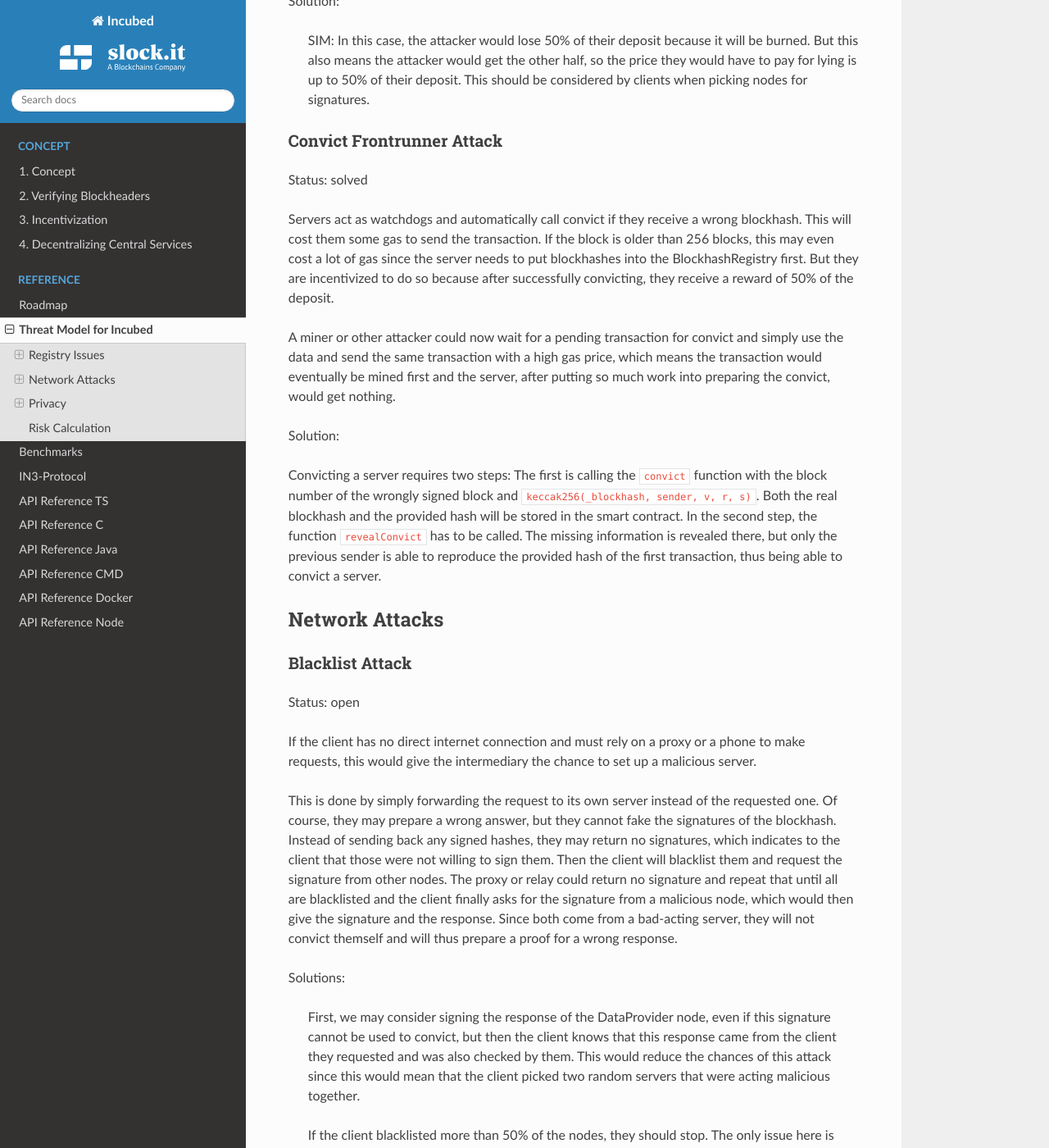
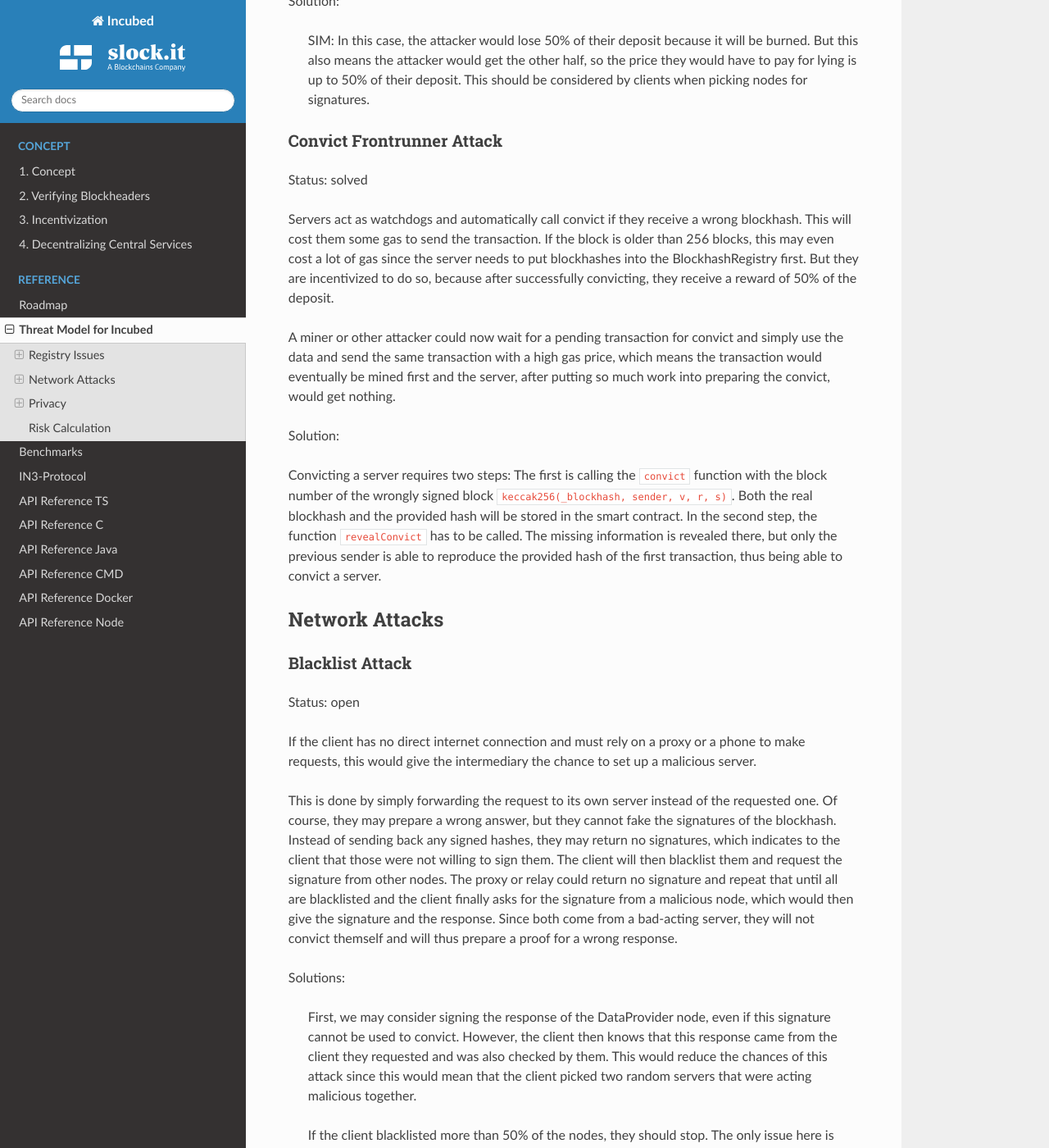
Before and after one commit to blockchainsllc/in3-docs, a Sphinx documentation site: the page built from docs/Threat-Model-for-Incubed.md, in a window 1280 px wide and 1400 px high, scrolled down 2601 px. Shown: the whole window at 82% size. Built offline with Sphinx 7.4.7 and the Read the Docs theme 2.0.0, drawn with Linux system fonts in a browser that asks for light colours; pages that are not in the unit, such as notebooks, are missing from menus; some of the changed text lies outside the part shown.

Commit message:
Update Threat-Model-for-Incubed.md

```diff
--- a/docs/Threat-Model-for-Incubed.md
+++ b/docs/Threat-Model-for-Incubed.md
@@ -60,13 +60,13 @@
 ### Convict Frontrunner Attack
 Status: solved
 
-Servers act as watchdogs and automatically call convict if they receive a wrong blockhash. This will cost them some gas to send the transaction. If the block is older than 256 blocks, this may even cost a lot of gas since the server needs to put blockhashes into the BlockhashRegistry first. But they are incentivized to do so because after successfully convicting, they receive a reward of 50% of the deposit.
+Servers act as watchdogs and automatically call convict if they receive a wrong blockhash. This will cost them some gas to send the transaction. If the block is older than 256 blocks, this may even cost a lot of gas since the server needs to put blockhashes into the BlockhashRegistry first. But they are incentivized to do so, because after successfully convicting, they receive a reward of 50% of the deposit.
 
 A miner or other attacker could now wait for a pending transaction for convict and simply use the data and send the same transaction with a high gas price, which means the transaction would eventually be mined first and the server, after putting so much work into preparing the convict, would get nothing.
 
 Solution:
 
-Convicting a server requires two steps: The first is calling the `convict` function with the block number of the wrongly signed block and `keccak256(_blockhash, sender, v, r, s)`. Both the real blockhash and the provided hash will be stored in the smart contract. In the second step, the function `revealConvict` has to be called. The missing information is revealed there, but only the previous sender is able to reproduce the provided hash of the first transaction, thus being able to convict a server.
+Convicting a server requires two steps: The first is calling the `convict` function with the block number of the wrongly signed block `keccak256(_blockhash, sender, v, r, s)`. Both the real blockhash and the provided hash will be stored in the smart contract. In the second step, the function `revealConvict` has to be called. The missing information is revealed there, but only the previous sender is able to reproduce the provided hash of the first transaction, thus being able to convict a server.
 
 ## Network Attacks
 
@@ -75,11 +75,11 @@
 
 If the client has no direct internet connection and must rely on a proxy or a phone to make requests, this would give the intermediary the chance to set up a malicious server.
 
-This is done by simply forwarding the request to its own server instead of the requested one. Of course, they may prepare a wrong answer, but they cannot fake the signatures of the blockhash. Instead of sending back any signed hashes, they may return no signatures, which indicates to the client that those were not willing to sign them. Then the client will blacklist them and request the signature from other nodes. The proxy or relay could return no signature and repeat that until all are blacklisted and the client finally asks for the signature from a malicious node, which would then give the signature and the response. Since both come from a bad-acting server, they will not convict themself and will thus prepare a proof for a wrong response.
+This is done by simply forwarding the request to its own server instead of the requested one. Of course, they may prepare a wrong answer, but they cannot fake the signatures of the blockhash. Instead of sending back any signed hashes, they may return no signatures, which indicates to the client that those were not willing to sign them. The client will then blacklist them and request the signature from other nodes. The proxy or relay could return no signature and repeat that until all are blacklisted and the client finally asks for the signature from a malicious node, which would then give the signature and the response. Since both come from a bad-acting server, they will not convict themself and will thus prepare a proof for a wrong response.
 
 Solutions:
 
-> First, we may consider signing the response of the DataProvider node, even if this signature cannot be used to convict, but then the client knows that this response came from the client they requested and was also checked by them. This would reduce the chances of this attack since this would mean that the client picked two random servers that were acting malicious together.
+> First, we may consider signing the response of the DataProvider node, even if this signature cannot be used to convict. However, the client then knows that this response came from the client they requested and was also checked by them. This would reduce the chances of this attack since this would mean that the client picked two random servers that were acting malicious together.
 
 > If the client blacklisted more than 50% of the nodes, they should stop. The only issue here is that the client does not know whether this is an ‘Inactive Server Spam Attack’ or not. In case of an ‘Inactive Server Spam Attack,’ it would actually be good to blacklist 90% of the servers and still be able to work with the remaining 10%, but if the proxy is the problem, then the client needs to stop blacklisting.
 
```
Also changed, not shown: other parts of docs/Threat-Model-for-Incubed.md (+9 -9 lines).
